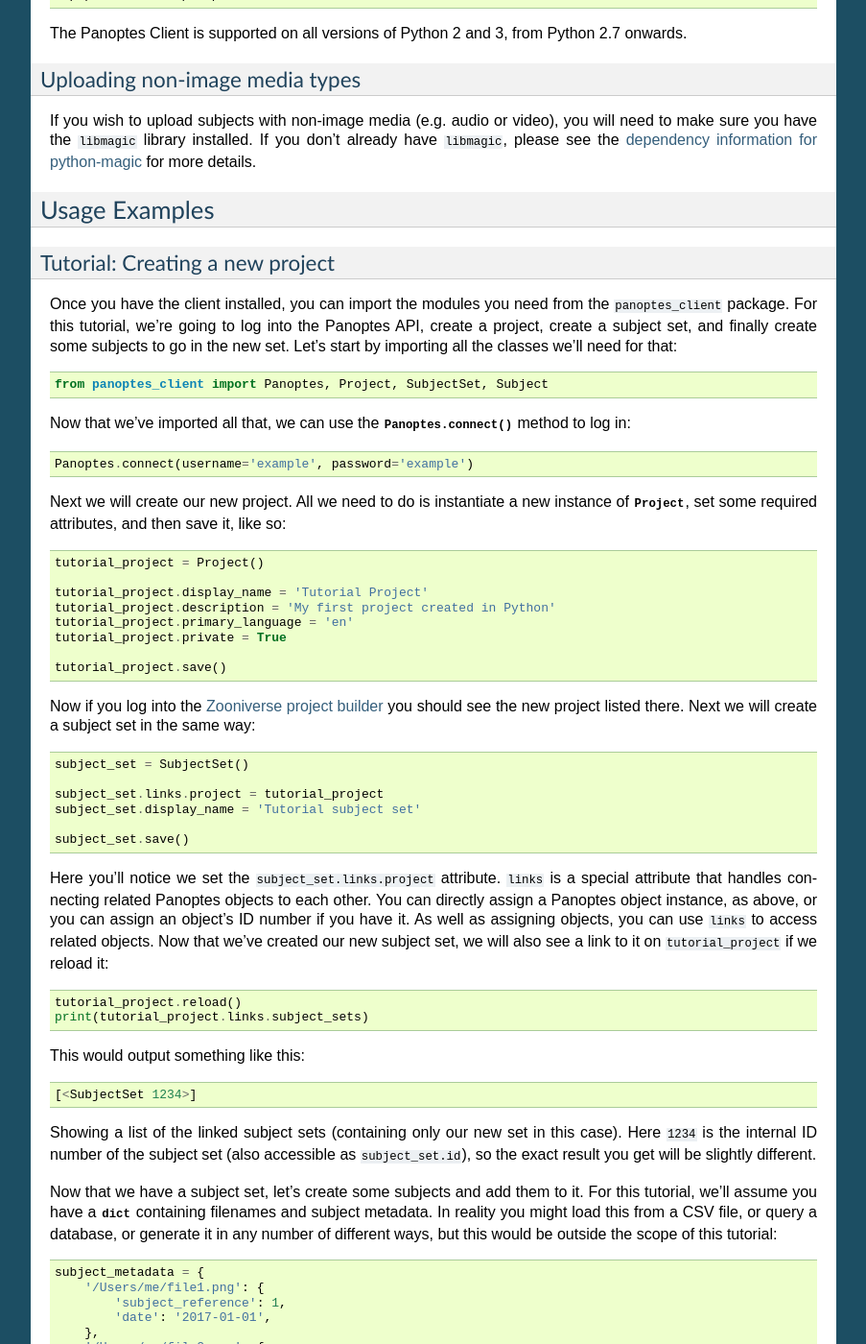
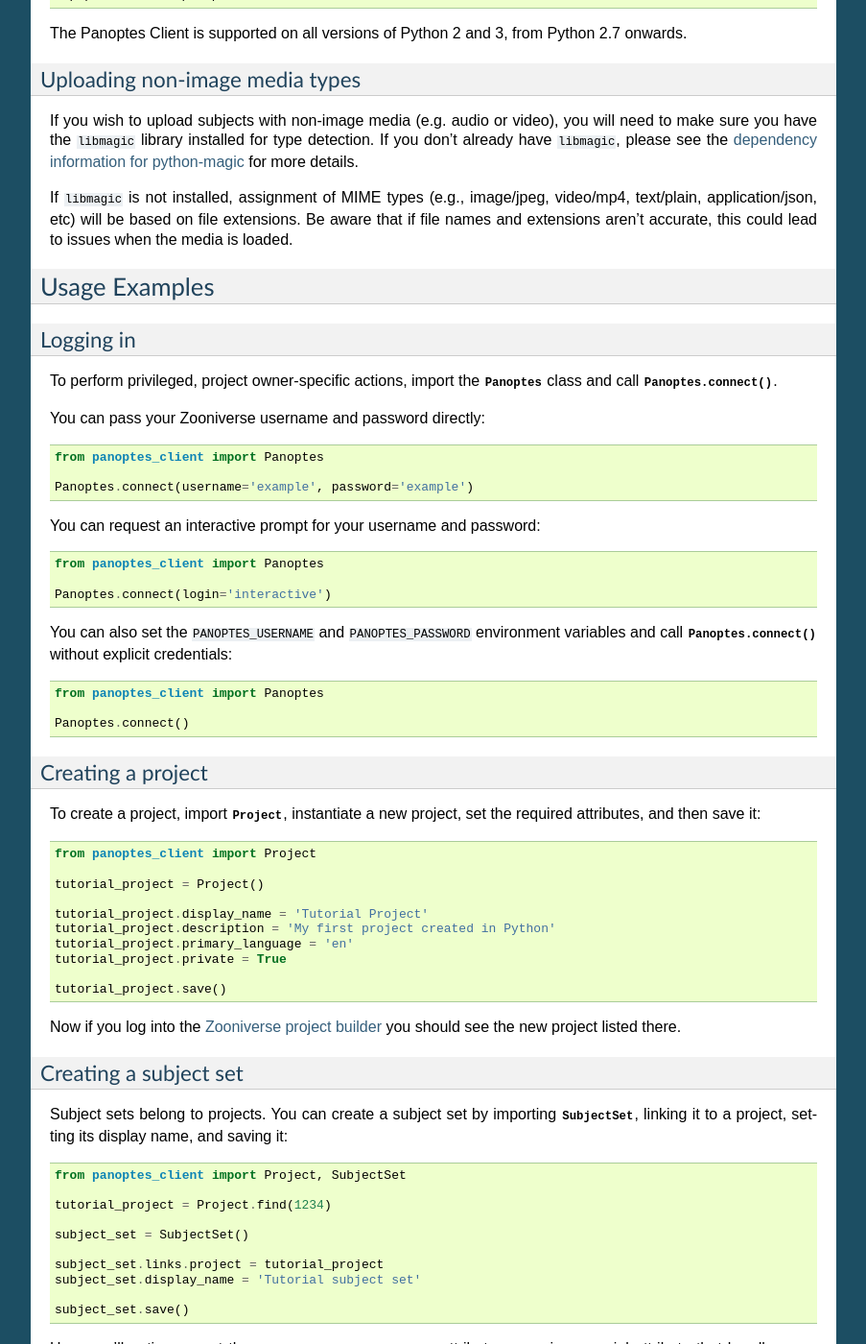
Before and after one commit to zooniverse/panoptes-python-client, a Sphinx documentation site: the page built from docs/user_guide.rst, in a window 1280 px wide and 1400 px high, scrolled down 866 px. Shown: the whole window at 96% size, without its empty margins (198-1101 px from the left). Built offline with Sphinx 7.4.7, drawn with Linux system fonts in a browser that asks for light colours; some of the changed text lies outside the part shown.

Commit message:
Split project creation docs and expand login guide

```diff
--- a/docs/user_guide.rst
+++ b/docs/user_guide.rst
@@ -58,33 +58,54 @@
 ~~~~~~~~~~~~~~~~~~~~~~~~~~~~~~~
 
 If you wish to upload subjects with non-image media (e.g. audio or video),
-you will need to make sure you have the ``libmagic`` library installed. If you
-don't already have ``libmagic``, please see the `dependency information for
-python-magic <https://github.com/ahupp/python-magic#dependencies>`_ for more
-details.
+you will need to make sure you have the ``libmagic`` library installed for type detection.
+If you don't already have ``libmagic``, please see the `dependency information
+for python-magic <https://github.com/ahupp/python-magic#installation>`_ for
+more details.
+
+If ``libmagic`` is not installed, assignment of MIME types (e.g., image/jpeg,
+video/mp4, text/plain, application/json, etc) will be based on file extensions.
+Be aware that if file names and extensions aren't accurate, this could lead to
+issues when the media is loaded.
 
 Usage Examples
 --------------
 
-Tutorial: Creating a new project
-~~~~~~~~~~~~~~~~~~~~~~~~~~~~~~~~
+.. _logging-in:
 
-Once you have the client installed, you can import the modules you need from the
-``panoptes_client`` package. For this tutorial, we're going to log into the
-Panoptes API, create a project, create a subject set, and finally create some
-subjects to go in the new set. Let's start by importing all the classes we'll
-need for that::
+Logging in
+~~~~~~~~~~
 
-    from panoptes_client import Panoptes, Project, SubjectSet, Subject
+To perform privileged, project owner-specific actions, import the
+:py:class:`.Panoptes` class and call :py:meth:`.Panoptes.connect`.
 
-Now that we've imported all that, we can use the :py:meth:`.Panoptes.connect`
-method to log in::
+You can pass your Zooniverse username and password directly::
+
+    from panoptes_client import Panoptes
 
     Panoptes.connect(username='example', password='example')
 
-Next we will create our new project. All we need to do is instantiate a new
-instance of :py:class:`.Project`, set some required attributes, and then save
-it, like so::
+You can request an interactive prompt for your username and password::
+
+    from panoptes_client import Panoptes
+
+    Panoptes.connect(login='interactive')
+
+You can also set the ``PANOPTES_USERNAME`` and ``PANOPTES_PASSWORD``
+environment variables and call :py:meth:`.Panoptes.connect` without explicit
+credentials::
+
+    from panoptes_client import Panoptes
+
+    Panoptes.connect()
+
+Creating a project
+~~~~~~~~~~~~~~~~~~
+
+To create a project, import :py:class:`.Project`, instantiate a new project,
+set the required attributes, and then save it::
+
+    from panoptes_client import Project
 
     tutorial_project = Project()
 
@@ -95,10 +116,19 @@
 
     tutorial_project.save()
 
-
 Now if you log into the `Zooniverse project builder
 <https://www.zooniverse.org/lab>`_ you should see the new project listed there.
-Next we will create a subject set in the same way::
+
+Creating a subject set
+~~~~~~~~~~~~~~~~~~~~~~
+
+Subject sets belong to projects. You can create a subject set by importing
+:py:class:`.SubjectSet`, linking it to a project, setting its display name, and
+saving it::
+
+    from panoptes_client import Project, SubjectSet
+
+    tutorial_project = Project.find(1234)
 
     subject_set = SubjectSet()
 
@@ -127,11 +157,18 @@
 accessible as ``subject_set.id``), so the exact result you get will be slightly
 different.
 
-Now that we have a subject set, let's create some subjects and add them to it.
-For this tutorial, we'll assume you have a :py:class:`dict` containing filenames
-and subject metadata. In reality you might load this from a CSV file, or query a
-database, or generate it in any number of different ways, but this would be
-outside the scope of this tutorial::
+Creating and uploading subjects
+~~~~~~~~~~~~~~~~~~~~~~~~~~~~~~~
+
+To create subjects and upload subject media, import :py:class:`.Project` and
+:py:class:`.Subject`. For this example, we'll assume you have a :py:class:`dict`
+containing filenames and subject metadata. In reality you might load this from
+a CSV file, or query a database, or generate it in any number of different ways,
+but this would be outside the scope of this example::
+
+    from panoptes_client import Project, Subject
+
+    tutorial_project = Project.find(1234)
 
     subject_metadata = {
         '/Users/me/file1.png': {
@@ -179,8 +216,21 @@
 
 Or you can leave it empty if you don't need to set anything.
 
-All that's left to do now is to link our new subjects to our new subject set.
-That can be done with the :py:meth:`.SubjectSet.add` method::
+Linking subjects to a subject set
+~~~~~~~~~~~~~~~~~~~~~~~~~~~~~~~~~
+
+To link subjects to a subject set, import :py:class:`.Subject` and
+:py:class:`.SubjectSet`, find the subject set, and pass the subjects to the
+:py:meth:`.SubjectSet.add` method::
+
+    from panoptes_client import Subject, SubjectSet
+
+    subject_set = SubjectSet.find(1234)
+    new_subjects = [
+        Subject.find(1),
+        Subject.find(2),
+        Subject.find(3),
+    ]
 
     subject_set.add(new_subjects)
 
@@ -192,8 +242,7 @@
     subject_set.add(subject1)
     subject_set.add(subject2)
 
-And that's all there is to it! Your new subjects are now linked to the new
-subject set.
+Your subjects are now linked to the subject set.
 
 Tutorial: Adding a Workflow to Caesar
 ~~~~~~~~~~~~~~~~~~~~~~~~~~~~~~~~~~~~~~~~~~~
@@ -202,19 +251,19 @@
     from panoptes_client import Panoptes, Workflow, Caesar
 
 Now that we've imported all that, we can use the :py:meth:`.Panoptes.connect`
-method to log in (see above tutorial).
+method to log in (see `Logging in`_).
 
-Next we can instantiate an instance of :py:class`.Caesar`::
+Next we can instantiate an instance of :py:class:`.Caesar`::
 
     caesar = Caesar()
 
 Note that the token from coming from :py:meth:`.Panoptes.connect` will also get us connected to Caesar.
 
-We can add workflow to Caesar using this instace of :py:class`.Caesar`, assuming you have a `workflow_id` handy::
+We can add workflow to Caesar using this instance of :py:class:`.Caesar`, assuming you have a `workflow_id` handy::
 
     caesar.save_workflow(1234)
 
-Another way we can do this is via :py:class`.Workflow`. We can do this by first instantiating an instance of :py:class`.Workflow` with provided `workflow_id`::
+Another way we can do this is via :py:class:`.Workflow`. We can do this by first instantiating an instance of :py:class:`.Workflow` with provided `workflow_id`::
 
     workflow = Workflow(1234)
 
@@ -231,9 +280,9 @@
     from panoptes_client import Panoptes, Workflow, Subject, SubjectSet
 
 Now that we've imported all that, we can use the :py:meth:`.Panoptes.connect`
-method to log in (see above tutorial)
+method to log in (see `Logging in`_)
 
-Next we can instantiate an instance of :py:class`.Workflow`, assuming you have a `workflow_id` handy::
+Next we can instantiate an instance of :py:class:`.Workflow`, assuming you have a `workflow_id` handy::
 
     workflow = Workflow('1234')
 
```
